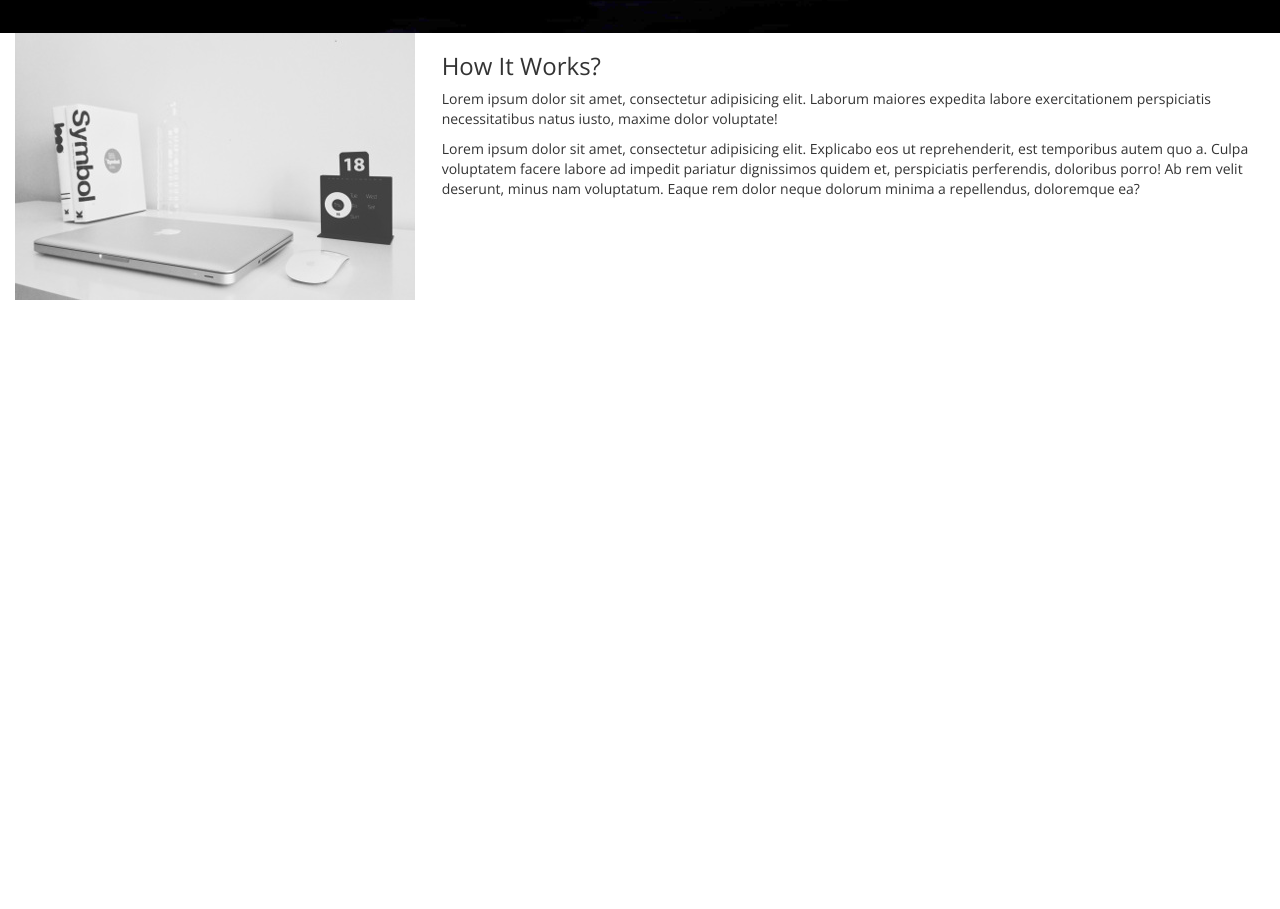
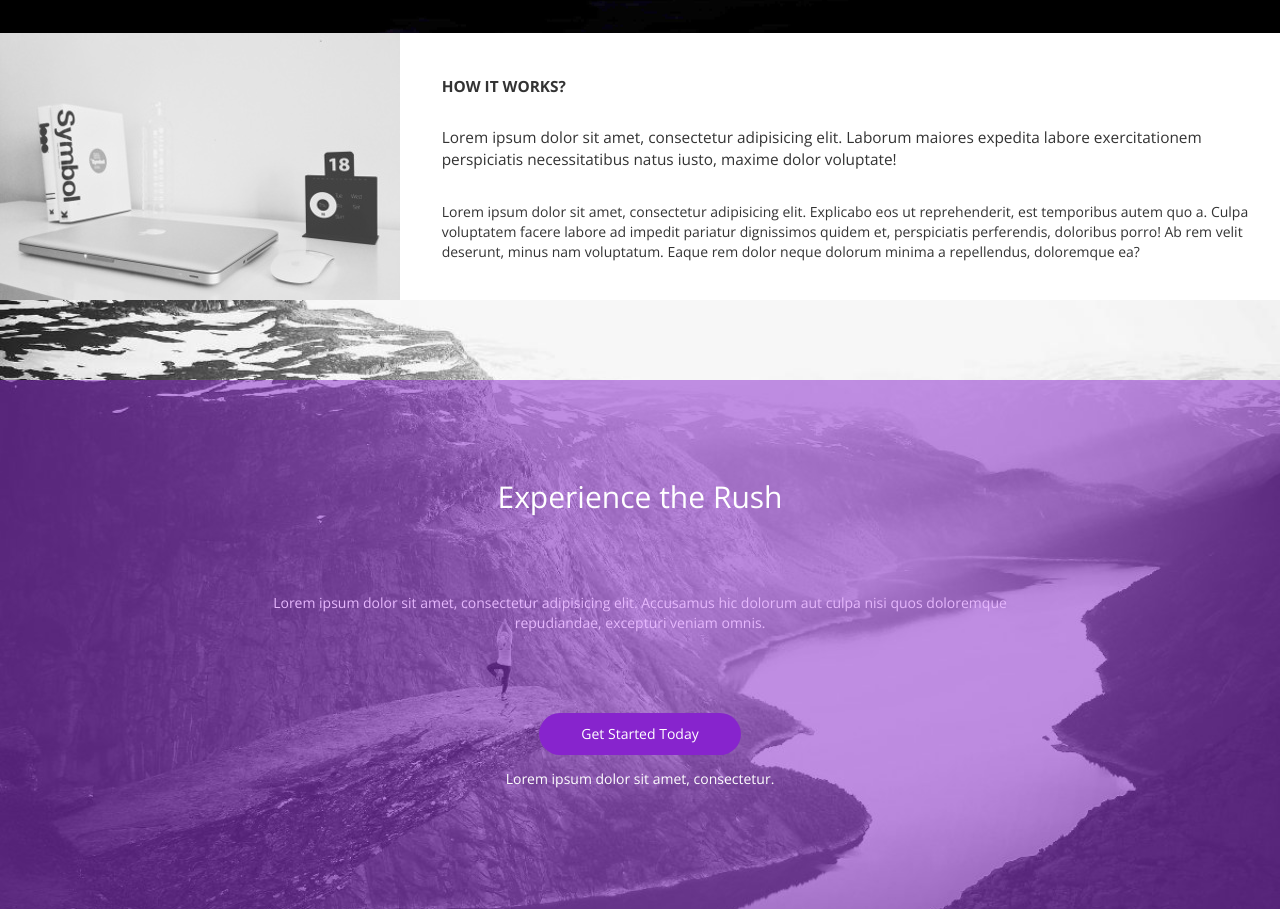
Before and after one commit to parasaro92/psd2html, a website: page index.html in a window 1280 px wide. Shown: the part 1659-2568 px from the top of the page. Before the commit the page ends 1959 px from the top, so only its background shows below. Drawn offline with nearby package versions, Linux system fonts and the light colour scheme.

Commit message:
Adding how it works action

```diff
--- a/Gruntfile.js
+++ b/Gruntfile.js
@@ -32,7 +32,8 @@ module.exports = function(grunt) {
           [
            'assets/stylesheets/common.css',
            'assets/stylesheets/land.css',
-           'assets/stylesheets/about.css'
+           'assets/stylesheets/about.css',
+           'assets/stylesheets/how_works.css'
           ]
         }
       }
--- a/assets/stylesheets/src/how_works.scss
+++ b/assets/stylesheets/src/how_works.scss
@@ -4,9 +4,9 @@
   }
 
   h3 {
-    text-transform: uppercase;
     font-size: 1.1em;
     font-weight: bold;
+    text-transform: uppercase;
     margin-top: 3em;
   }
 
@@ -15,3 +15,41 @@
     margin: 2em 0;
   }
 }
+
+#how_works_action {
+  background-image: url('../images/mountain.jpg');
+  background-size: cover;
+  background-position: 50% 0;
+  text-align: center;
+  padding-top: 10vh;
+  color: #FFFFFF;
+
+  .action-container {
+    background-color: rgba(135, 36, 205, 0.5);
+    padding: 10vh 0 15vh;
+
+    p {
+      color: #E6B7FD;
+      max-width: 60vw;
+      margin: 10vh auto;
+    }
+
+    a {
+      &, &:hover {
+        background-color: #8724CD;
+        color: #FFF;
+        text-decoration: none;
+        padding: 0 3em;
+        height: 3em;
+        line-height: 3em;
+        display: inline-block;
+        border-radius: 1.5em;
+        margin-bottom: 1em;
+      }
+    }
+
+    .meta-info {
+      font-size: 0.7em;
+    }
+  }
+}
--- a/index.html
+++ b/index.html
@@ -117,5 +117,13 @@
   </div>
 </div>
 </section>
+<section id="how_works_action">
+  <div class="action-container">
+  <h2>Experience the Rush</h2>
+  <p>Lorem ipsum dolor sit amet, consectetur adipisicing elit. Accusamus hic dolorum aut culpa nisi quos doloremque repudiandae, excepturi veniam omnis.</p>
+  <a href="#">Get Started Today</a>
+  <div class="meta_info">Lorem ipsum dolor sit amet, consectetur.</div>
+  </div>
+</section>
 </body>
 </html>
```
Also changed, not shown: assets/images/mountain.jpg (added), assets/images/photo-1426840963626-ffdf2d7ef80b.jpg (deleted), assets/stylesheets/app.min.css, assets/stylesheets/how_works.css, 2 other files.
